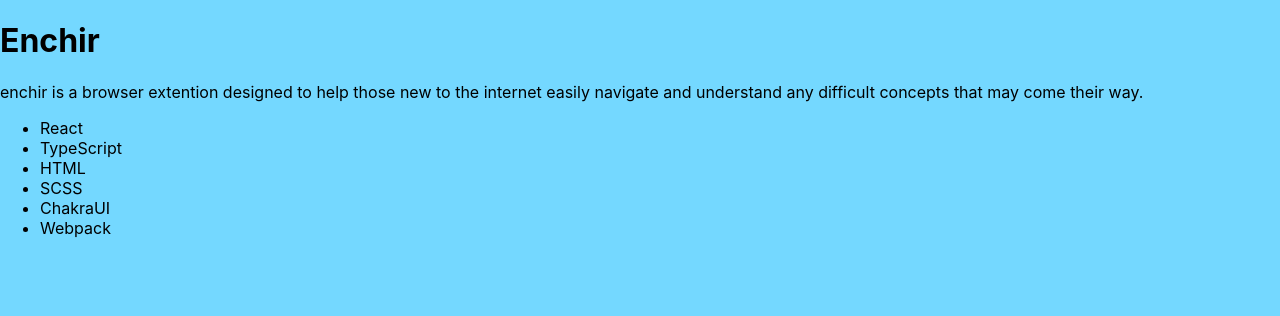
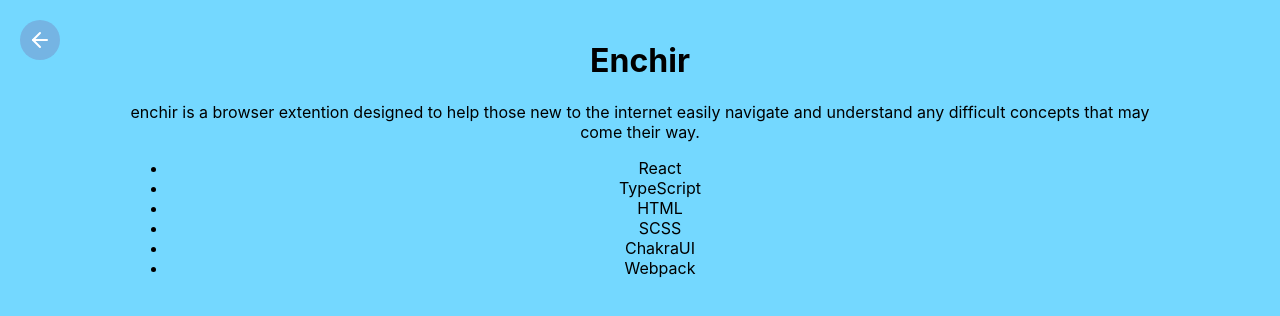
Before and after one commit to SanjnaT41756/portfolio, a React (Create React App) app: page /project/1 in a window 1280 px wide. Shown: the top 316 px of the page. Built offline with nearby package versions, Linux system fonts and the light colour scheme.

Commit message:
Create Backbutton and add simple styling in project infomation page

```diff
--- /dev/null
+++ b/src/components/BackButton.js
@@ -0,0 +1,17 @@
+import React from 'react';
+import LeftArrow from '../styles/images/LeftArrow.svg';
+import '../styles/BackButton.css';
+
+const BackButton = () => {
+    const handleBackClick = () => {
+        window.history.back();
+    };
+
+    return (
+        <div onClick={handleBackClick} className="back-button">
+            <img src={LeftArrow} alt="back arrow" />
+        </div>
+    );
+};
+
+export default BackButton;
--- a/src/components/ProjectInformation.js
+++ b/src/components/ProjectInformation.js
@@ -1,7 +1,8 @@
 import React from 'react';
 import { useParams } from 'react-router-dom';
 import projectsData from '../projects.json';
-
+import BackButton from './BackButton';
+import '../styles/ProjectInformation.css';
 const ProjectInformation = () => {
   const { projectId } = useParams();
   const project = projectsData[projectId];
@@ -11,7 +12,10 @@
   }
 
   return (
+
     <div>
+      <BackButton/>
+      <div className='content-container'>
         <h1>{project.title}</h1>
         <p>{project.description}</p>
         <ul>
@@ -20,6 +24,8 @@
           ))}
         </ul>
       </div>
+
+    </div>
   );
 };
 
--- /dev/null
+++ b/src/styles/BackButton.css
@@ -0,0 +1,22 @@
+.back-button {
+    position: fixed;
+    top: 20px;
+    left: 20px;
+    width: 40px;
+    height: 40px;
+    background-color: var(--small-block-color);
+    border-radius: 50%;
+    display: flex;
+    justify-content: center;
+    align-items: center;
+}
+
+.back-button:hover {
+    cursor: pointer;
+    visibility: visible;
+    box-shadow: 3px 3px 5px rgba(0, 0, 0, 0.2);
+  }
+
+.back-button:active{
+    transform: scale(0.9);
+}
--- /dev/null
+++ b/src/styles/ProjectInformation.css
@@ -0,0 +1,9 @@
+/* /c:/Users/sstai/portfolio/src/styles/ProjectInformation.css */
+
+.content-container {
+    width: 80%;
+    max-width: 1200px;
+    margin: 0 auto;
+    padding: 20px;
+    text-align: center;
+}
```
Also changed, not shown: src/styles/images/LeftArrow.svg (added). Lines whose indentation alone changed are shown as unchanged.
